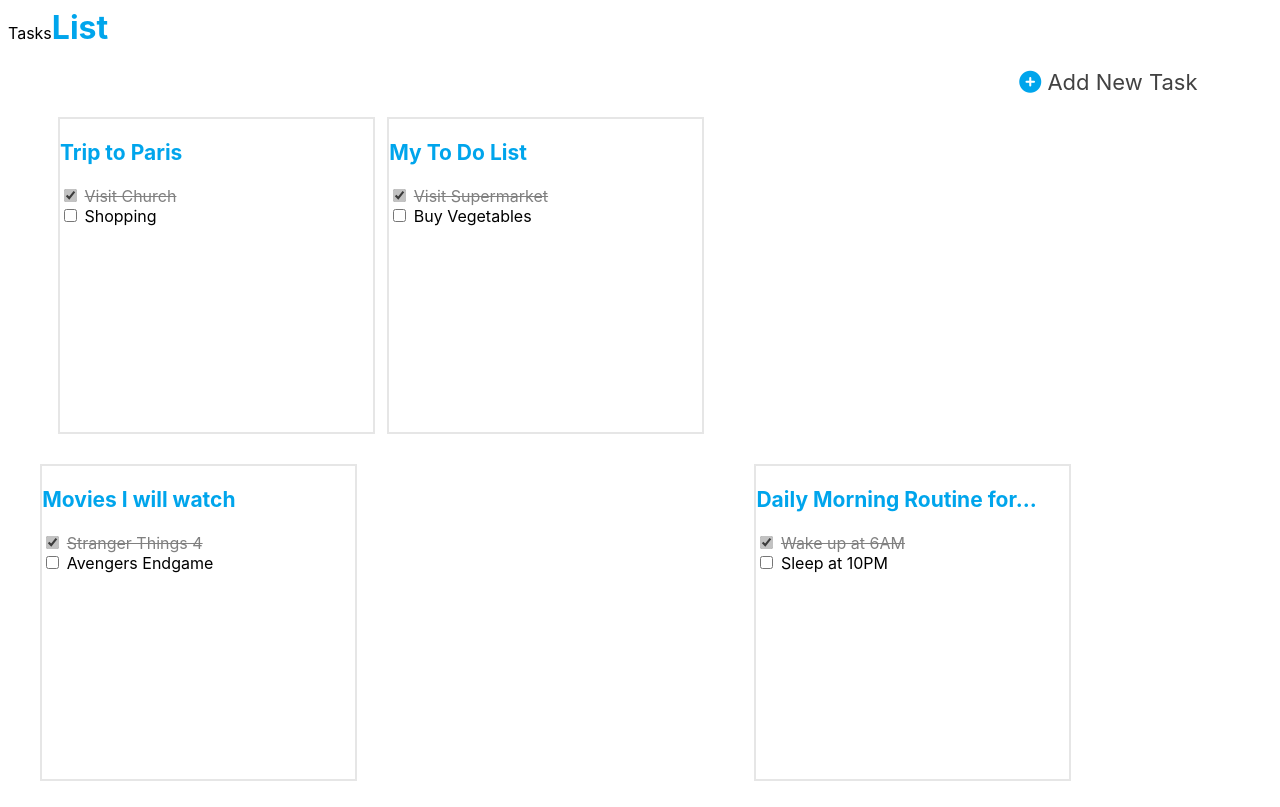
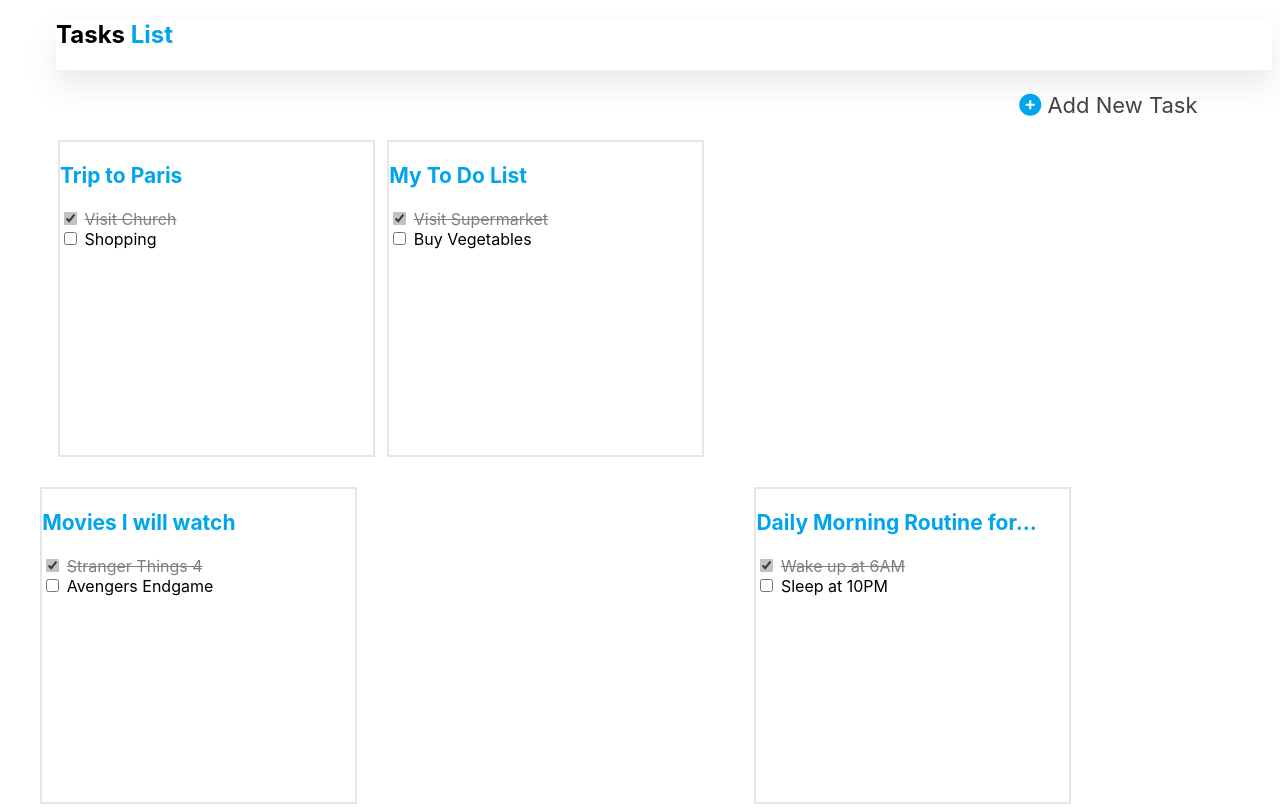
Before and after one commit to Vinu-Suhas/css_project, a plain HTML site: page index.html in a window 1280 px wide. Shown: the top 807 px of the page. Drawn offline with Linux system fonts and the light colour scheme.

Commit message:
Bugs fixed

```diff
--- a/index.html
+++ b/index.html
@@ -10,14 +10,16 @@
 </head>
 <body>
     <div class="parent_container">
-        <div class=""
-            <h1 style="display: inline;">Tasks</h1><h1 style="color: #00A5EC; display: inline;">List</h1><br>
+        <div class="heading_container">
+            <h2 style="display: inline;">Tasks </h2><h2 style="color: #00A5EC; display: inline;">List</h2><br>
             <!-- <h1 style="float: left;">Tasks</h1><h1 style="color: #00A5EC; display: inline;">List</h1> -->
-            <a href="./second.html" >
-                <p style="margin-left: 80%; font: normal normal normal 22px/26px Inter;
-                letter-spacing: 0px;
-                color: #424242;"><i style="color:#00A5EC;" class="fa-sharp fa-solid fa-circle-plus"></i>  Add New Task</p>
-            </a>
+
+        </div>
+        <a href="./second.html" >
+            <p style="margin-left: 80%; font: normal normal normal 22px/26px Inter;
+            letter-spacing: 0px;
+            color: #424242;"><i style="color:#00A5EC;" class="fa-sharp fa-solid fa-circle-plus"></i>  Add New Task</p>
+        </a>
         <div class="card_container">
             <div class="card card1">
                 <p class="card_text_heading">Trip to Paris</p>
--- a/style.css
+++ b/style.css
@@ -1,5 +1,13 @@
 .parent_container{
     font-family: Inter;
+    width: 100%;
+
+}
+.heading_container{
+    margin-left: 48px;
+    margin-top: 20px;
+    box-shadow: 0 15px 30px #7B7B7B29;
+    height: 50px;
 }
 /* .card input:checked  {
     background-color: green;
@@ -34,6 +42,7 @@ input[type=checkbox]:checked+label.strikethrough {
 }
 .card:hover {
     box-shadow: 0 0 11px rgba(33,33,33,.2);
+
   }
 .card1{
     margin-left: 30px;
```
Also changed, not shown: second.html (+8 -7 lines).
